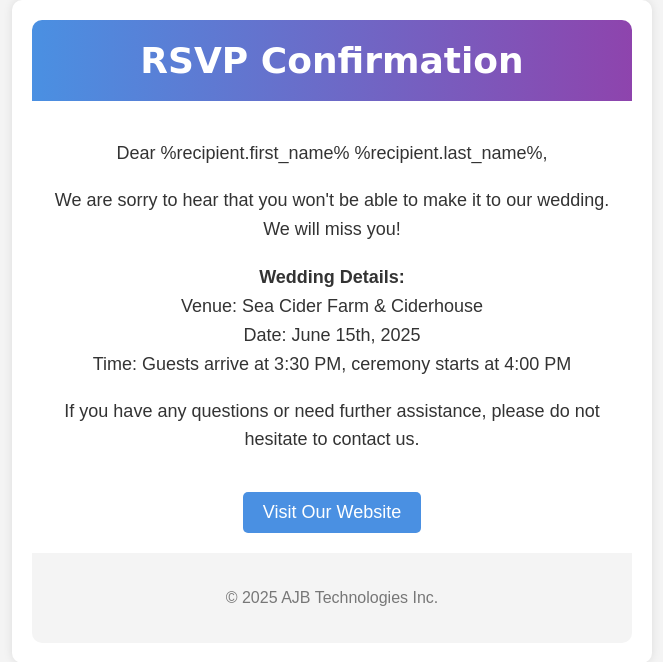
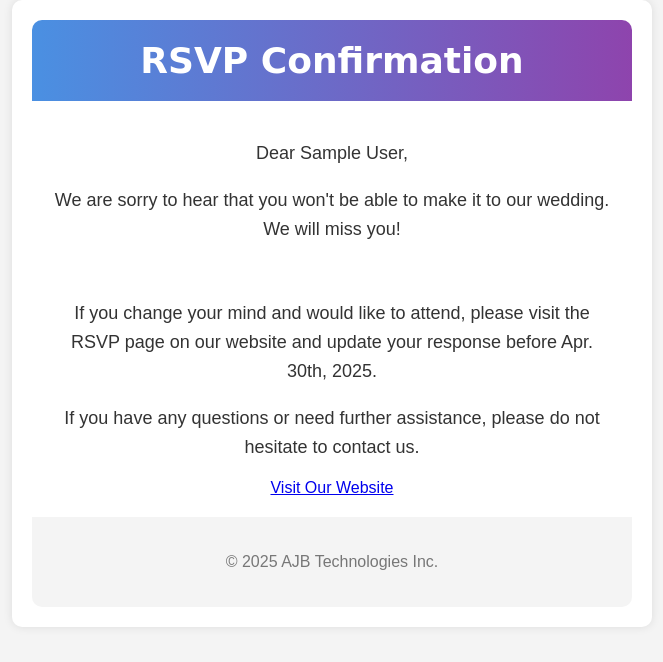
Before and after one commit to bioresestance/BrommaWoodWeddingWebsite, a Python web app: template Server/app/templates/confirmation_email_template.html.j2 in a window 1280 px wide. Shown: the top 662 px of the page, without its empty margins (308-971 px from the left). Run offline with Jinja, Linux system fonts and the light colour scheme; the template is opened without the code that fills it: most values are stand-ins (such as "Sample title", 1, 10 or a date in 2020).

Commit message:
Implement confirmation email functionality; update email sending logic and template rendering

```diff
--- a/Server/app/templates/confirmation_email_template.html.j2
+++ b/Server/app/templates/confirmation_email_template.html.j2
@@ -48,17 +48,6 @@
             color: #333333;
         }
 
-        .button {
-            display: inline-block;
-            padding: 10px 20px;
-            margin-top: 20px;
-            background-color: #4a90e2;
-            color: #ffffff !important;
-            text-decoration: none;
-            border-radius: 5px;
-            font-size: 18px;
-        }
-
         .footer {
             text-align: center;
             padding: 20px;
@@ -81,7 +70,7 @@
             <h1>RSVP Confirmation</h1>
         </div>
         <div class="content">
-            <p>Dear %recipient.first_name% %recipient.last_name%,</p>
+            <p>Dear {{first_name}} {{last_name}},</p>
             <p>
                 {%if attending%}
                 Thank you for your RSVP. We are thrilled to confirm your attendance at our wedding.
@@ -89,11 +78,17 @@
                 We are sorry to hear that you won't be able to make it to our wedding. We will miss you!
                 {%endif%}
             </p>
+            <br />
             <p class="details">
+                {% if attending %}
                 <strong>Wedding Details:</strong><br>
                 Venue: Sea Cider Farm & Ciderhouse<br>
                 Date: June 15th, 2025<br>
                 Time: Guests arrive at 3:30 PM, ceremony starts at 4:00 PM
+                {% else %}
+                If you change your mind and would like to attend, please visit the RSVP page on our website and update
+                your response before Apr. 30th, 2025.
+                {% endif %}
             </p>
             <p>If you have any questions or need further assistance, please do not hesitate to contact us.</p>
             <a href="https://bromma-n-wood.ca" class="button">Visit Our Website</a>
```
Also changed, not shown: Server/app/email.py (+3 -4 lines), Server/app/routes/guests.py (+21 -0 lines).
